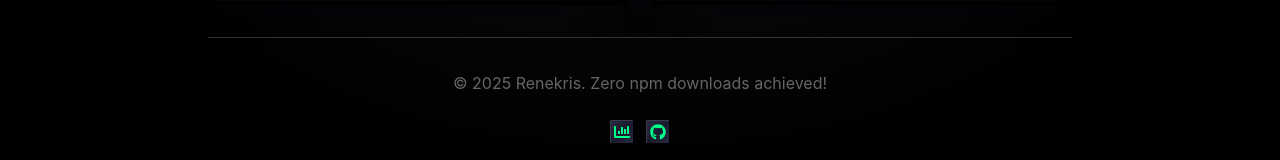
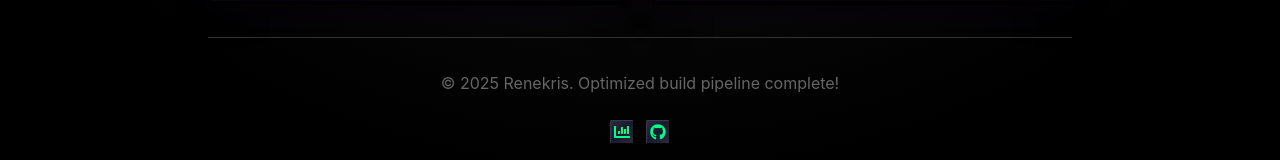
Before and after one commit to renekris/renekris-dev-website, a React (Create React App) app: page / in a window 1280 px wide. Shown: the part 723-883 px from the top of the page. Built offline with nearby package versions, Linux system fonts and the light colour scheme; no server answers; a web font is replaced by a local one.

Commit message:
test: verify optimized build pipeline works end-to-end

```diff
--- a/src/components/Footer.js
+++ b/src/components/Footer.js
@@ -7,7 +7,7 @@ const Footer = () => {
 
   return (
     <footer className="mt-auto text-center pt-8 border-t border-bg-tertiary text-text-tertiary">
-      <p className="mb-6">&copy; 2025 Renekris. Zero npm downloads achieved!</p>
+      <p className="mb-6">&copy; 2025 Renekris. Optimized build pipeline complete!</p>
 
       <div className="flex flex-col md:flex-row justify-center items-center gap-3">
         <button
```
